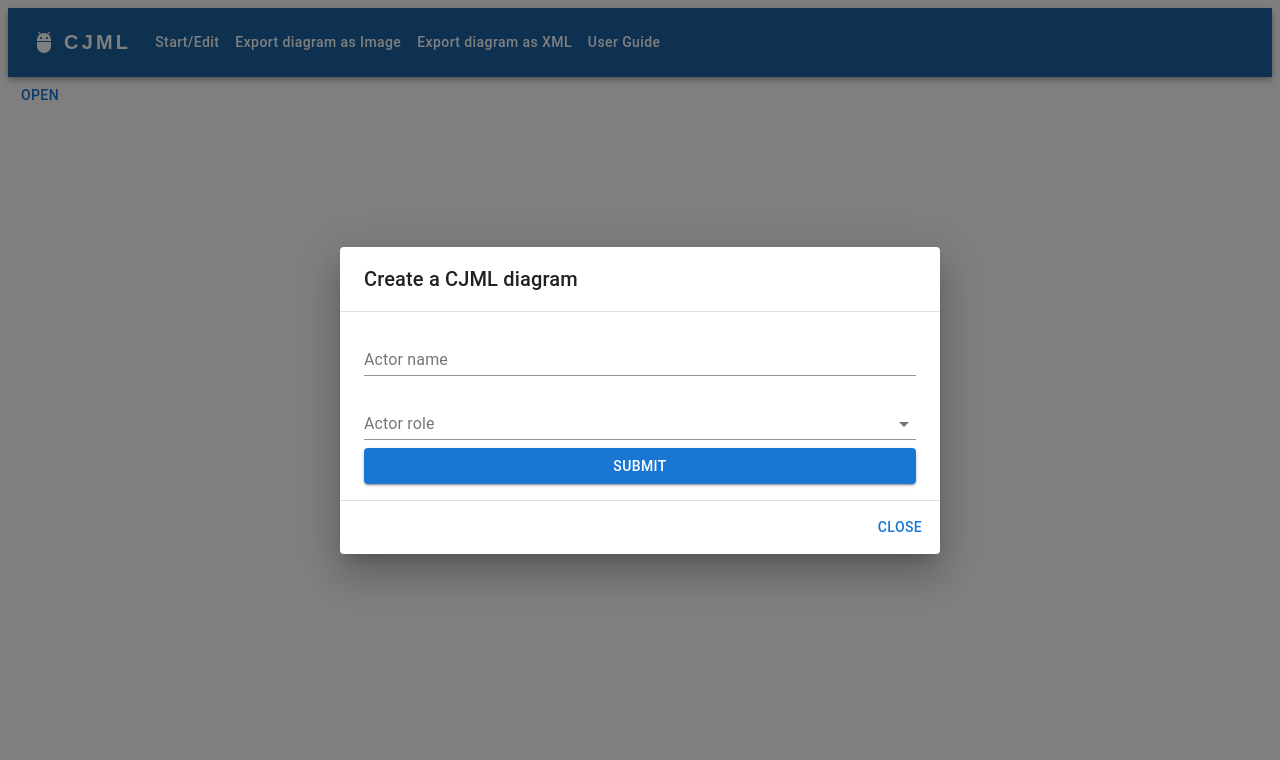
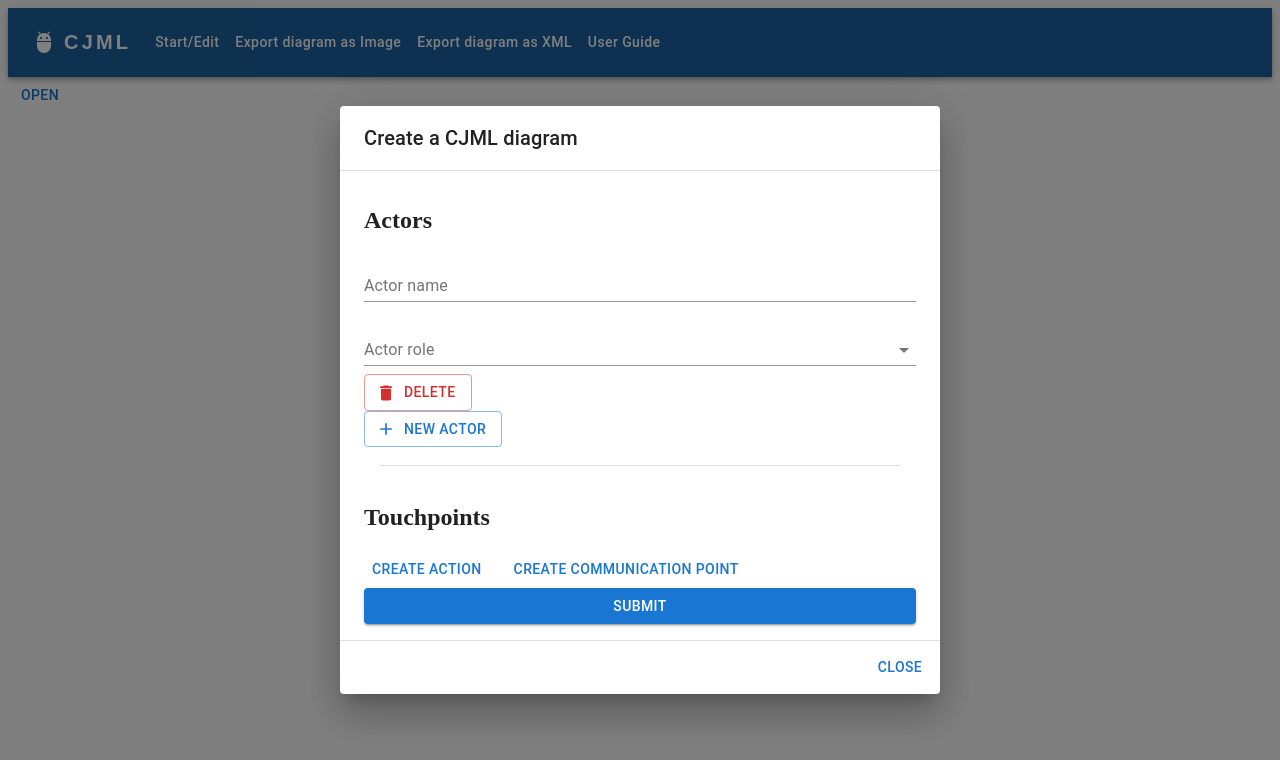
Before and after one commit to aika0725/remake-cjml-tool, a React (Create React App) app: page / in a window 1280 px wide. Both pictures are taken after a click on the button "OPEN". Shown: the top 760 px of the page. Built offline with nearby package versions, Linux system fonts and the light colour scheme.

Commit message:
Add touchpoint card with action and communication point select button

```diff
--- /dev/null
+++ b/src/conpoments/ActionCard/ActionCard.tsx
@@ -0,0 +1,24 @@
+import React from 'react'
+import Radio from '@mui/material/Radio'
+import RadioGroup from '@mui/material/RadioGroup'
+import FormControlLabel from '@mui/material/FormControlLabel'
+import FormControl from '@mui/material/FormControl'
+import FormLabel from '@mui/material/FormLabel'
+
+const ActionCard = () => {
+  return (
+    <div>
+      <h3>Action </h3>
+      <FormControl>
+        <FormLabel id='demo-row-radio-buttons-group-label'>Initiator</FormLabel>
+        <RadioGroup row name='actor-group'>
+          <FormControlLabel value='female' control={<Radio />} label='A' />
+          <FormControlLabel value='male' control={<Radio />} label='B' />
+          <FormControlLabel value='other' control={<Radio />} label='C' />
+        </RadioGroup>
+      </FormControl>
+    </div>
+  )
+}
+
+export default ActionCard
--- a/src/conpoments/ActorCard/ActorCard.tsx
+++ b/src/conpoments/ActorCard/ActorCard.tsx
@@ -1,36 +1,58 @@
-import { Box, createTheme, ThemeProvider } from '@mui/material'
 import React from 'react'
-import SelectRole from '../SelectRole/SelectRole'
-import TextInputActor from '../TextInputActor/TextInputActor'
 
-const theme = createTheme({
-  palette: {
-    secondary: {
-      main: '#d5d5d5',
-    },
-  },
-})
+import { useFormikContext } from 'formik'
+import { TextField, MenuItem } from '@material-ui/core'
+import { IFormData } from '../../interfaces/FormData'
 
-type props = {
-  key: number
-  order: number
+type Props = {
+  name: string
+  index: number
+  role: string
 }
 
-const ActorCard = (props: props) => {
+const ActorCard = (props: Props) => {
+  const { values, handleChange, touched, errors } = useFormikContext<IFormData>()
+
   return (
-    <ThemeProvider theme={theme}>
-      <Box
-        sx={{
-          bgcolor: 'secondary.main',
-        }}
+    <div>
+      <TextField
+        fullWidth
+        id={props.name}
+        name={props.name}
+        label='Actor name'
+        value={values.actors[props.index].actorName}
+        onChange={handleChange}
+        error={
+          touched.actors &&
+          Boolean((errors as unknown as IFormData).actors?.[props.index]?.actorName)
+        }
+        helperText={
+          touched.actors && (errors as unknown as IFormData).actors?.[props.index]?.actorName
+        }
+      />
+      <TextField
+        id={props.role}
+        name={props.role}
+        select
+        label='Actor role'
+        value={values.actors[props.index].actorRole}
+        onChange={handleChange}
+        margin='normal'
+        error={
+          // Need to check why this needs type conversion o unknown
+          touched.actors &&
+          Boolean((errors as unknown as IFormData).actors?.[props.index]?.actorRole)
+        }
+        helperText={
+          touched.actors && (errors as unknown as IFormData).actors?.[props.index]?.actorRole
+        }
+        fullWidth
       >
-        <p>Actor {props.order}</p>
-        <Box sx={{ display: 'inline-flex' }}>
-          <TextInputActor />
-          <SelectRole />
-        </Box>
-      </Box>
-    </ThemeProvider>
+        <MenuItem value={'customer'}>Customer/User</MenuItem>
+        <MenuItem value={'service-provider'}>Service Provider</MenuItem>
+        <MenuItem value={'attacker'}>Attacker</MenuItem>
+      </TextField>
+    </div>
   )
 }
 
--- a/src/conpoments/ButtonAdd/ButtonAdd.tsx
+++ b/src/conpoments/ButtonAdd/ButtonAdd.tsx
@@ -9,7 +9,7 @@ const ButtonAdd = (props: ButtonProps) => {
   return (
     <div>
       <Button variant='outlined' color='error' onClick={props.handleClick}>
-        Add
+        Add+
       </Button>
     </div>
   )
--- /dev/null
+++ b/src/conpoments/CommunicationCard/CommunicationCard.tsx
@@ -0,0 +1,11 @@
+import React from 'react'
+
+const CommunicationCard = () => {
+  return (
+    <div>
+      <div>Communication </div>
+    </div>
+  )
+}
+
+export default CommunicationCard
--- a/src/conpoments/Form/Form.tsx
+++ b/src/conpoments/Form/Form.tsx
@@ -6,26 +6,34 @@ import DialogActions from '@mui/material/DialogActions'
 import DialogContent from '@mui/material/DialogContent'
 import DialogTitle from '@mui/material/DialogTitle'
 
-import Test from '../Test/test'
+import ActorCard from '../ActorCard/ActorCard'
 
-import { Formik, FormikProps } from 'formik'
+import { FieldArray, Formik, FormikProps } from 'formik'
 
 import * as yup from 'yup'
 import { IFormData } from '../../interfaces/FormData'
+
+import DeleteIcon from '@mui/icons-material/Delete'
+import AddIcon from '@mui/icons-material/Add'
+import TouchpointCard from '../TouchpointCard/TouchpointCard'
+import { Divider } from '@mui/material'
 
 const validationSchema = yup.object({
   actors: yup.array().of(
     yup.object({
       actorName: yup.string().required('Actor name is required'),
-      actorRole: yup.string().required('Actor Role is required'),
+      actorRole: yup.string().required('Actor role is required'),
+    }),
+  ),
+  touchpoints: yup.array().of(
+    yup.object({
+      senderName: yup.string().required('Sender/Initiator name is required'),
+      senderDescription: yup.string().required('Activity description is required'),
     }),
   ),
 })
-// actorName: yup.string().required('Actor name is required'),
-// actorRole: yup.string().required('Actor Role is required'),
 
 function Form() {
-  // Set window status -----------------------------
   const [open, setOpen] = React.useState(false)
 
   const handleClickOpen = () => () => {
@@ -45,6 +53,23 @@ function Form() {
     }
   }, [open])
 
+  const formInitialValues: IFormData = {
+    actors: [{ id: 0, actorName: '', actorRole: '' }],
+    touchpoints: [
+      {
+        id: 0,
+        type: '',
+        channel: '',
+        senderName: '',
+        senderDescription: '',
+        senderRiskCategory: '',
+        receiverName: '',
+        receiverDescription: '',
+        receiverRiskCategory: '',
+      },
+    ],
+  }
+
   return (
     <div>
       <Button onClick={handleClickOpen()}>open</Button>
@@ -61,22 +86,60 @@ function Form() {
         <DialogTitle id='form-dialog'>Create a CJML diagram</DialogTitle>
         <DialogContent dividers={true}>
           <Formik
-            initialValues={{
-              actors: [
-                { id: 0, actorName: '', actorRole: '' },
-                { id: 1, actorName: '', actorRole: '' },
-              ],
-            }}
+            initialValues={formInitialValues}
             onSubmit={(values) => {
               alert(JSON.stringify(values, null, 2))
             }}
             validationSchema={validationSchema}
           >
             {(formikProps: FormikProps<IFormData>) => {
-              console.log(formikProps.values.actors[0].actorName)
+              console.log(formikProps.values.actors)
+              console.log(formikProps)
               return (
                 <form onSubmit={formikProps.handleSubmit}>
-                  <Test />
+                  <h2>Actors</h2>
+                  {/* ---------------------------------- */}
+                  <FieldArray
+                    name='actors'
+                    render={(arrayHelpers) => (
+                      <div>
+                        {formikProps.values.actors.map((actor, index) => (
+                          <div key={index}>
+                            {/** both these conventions do the same */}
+                            <ActorCard
+                              name={`actors[${index}].actorName`}
+                              role={`actors[${index}].actorRole`}
+                              index={index}
+                            />
+
+                            <Button
+                              variant='outlined'
+                              startIcon={<DeleteIcon />}
+                              onClick={() => arrayHelpers.remove(index)}
+                              color='error'
+                            >
+                              Delete
+                            </Button>
+                          </div>
+                        ))}
+
+                        <Button
+                          variant='outlined'
+                          startIcon={<AddIcon />}
+                          onClick={() => arrayHelpers.push({ id: 0, actorName: '', actorRole: '' })}
+                        >
+                          New actor
+                        </Button>
+                      </div>
+                    )}
+                  />
+                  <br />
+                  <Divider variant='middle' />
+                  <br />
+                  <h2>Touchpoints</h2>
+                  <TouchpointCard />
+                  {/* -------------------------------- */}
+
                   <Button color='primary' variant='contained' fullWidth type='submit'>
                     Submit
                   </Button>
--- a/src/conpoments/Test/test.tsx
+++ /dev/null
@@ -1,45 +0,0 @@
-import React from 'react'
-
-import { useFormikContext } from 'formik'
-import { TextField, MenuItem } from '@material-ui/core'
-import { IFormData } from '../../interfaces/FormData'
-
-const Test = () => {
-  const { values, handleChange, touched, errors } = useFormikContext<IFormData>()
-
-  return (
-    <div>
-      <TextField
-        fullWidth
-        id='actors[0].actorName'
-        name='actors[0].actorName'
-        label='Actor name'
-        value={values.actors[0].actorName}
-        onChange={handleChange}
-        error={touched.actors && Boolean((errors as unknown as IFormData).actors?.[0]?.actorName)}
-        helperText={touched.actors && (errors as unknown as IFormData).actors?.[0]?.actorName}
-      />
-      <TextField
-        id='actorRole'
-        name='actors[0].actorRole'
-        select
-        label='Actor role'
-        value={values.actors[0].actorRole}
-        onChange={handleChange}
-        margin='normal'
-        error={
-          // Need to check why this needs type conversion o unknown
-          touched.actors && Boolean((errors as unknown as IFormData).actors?.[0]?.actorRole)
-        }
-        helperText={touched.actors && (errors as unknown as IFormData).actors?.[0]?.actorRole}
-        fullWidth
-      >
-        <MenuItem value={'customer'}>Customer/User</MenuItem>
-        <MenuItem value={'service-provider'}>Service Provider</MenuItem>
-        <MenuItem value={'attacker'}>Attacker</MenuItem>
-      </TextField>
-    </div>
-  )
-}
-
-export default Test
--- /dev/null
+++ b/src/conpoments/TouchpointCard/TouchpointCard.tsx
@@ -0,0 +1,31 @@
+import React, { useState } from 'react'
+
+import TouchpointCardContainer from '../TouchpointCardContainer/TouchpointCardContainer'
+import TouchpointTypeButtons from '../TouchpointTypeButtons/TouchpointTypeButtons'
+
+const TouchpointCard = () => {
+  const [type, setType] = useState('')
+  const [hasChosen, setHasChosen] = useState(false)
+
+  const showCard = (value: string) => {
+    // value === 'action' ? <ActionCard /> : <CommunicationCard />
+    console.log(`this is ${value}`)
+    setHasChosen(true)
+    setType(value)
+  }
+  return (
+    <div>
+      {hasChosen === true ? (
+        <TouchpointCardContainer type={type} />
+      ) : (
+        <TouchpointTypeButtons
+          display={(type) => {
+            showCard(type)
+          }}
+        />
+      )}
+    </div>
+  )
+}
+
+export default TouchpointCard
--- /dev/null
+++ b/src/conpoments/TouchpointCardContainer/TouchpointCardContainer.tsx
@@ -0,0 +1,15 @@
+import React, { useState } from 'react'
+
+import ActionCard from '../ActionCard/ActionCard'
+import CommunicationCard from '../CommunicationCard/CommunicationCard'
+
+type Props = {
+  type: string
+}
+
+const TouchpointCardContainer = (props: Props) => {
+  console.log(props.type)
+  return <div>{props.type === 'action' ? <ActionCard /> : <CommunicationCard />}</div>
+}
+
+export default TouchpointCardContainer
--- /dev/null
+++ b/src/conpoments/TouchpointTypeButtons/TouchpointTypeButtons.tsx
@@ -0,0 +1,35 @@
+import React, { useState } from 'react'
+
+import Stack from '@mui/material/Stack'
+import Button from '@mui/material/Button'
+
+type Props = {
+  display: (value: string) => void
+}
+const TouchpointTypeButtons = (props: Props) => {
+  return (
+    <div>
+      <Stack className='touchpoint-types' spacing={2} direction='row'>
+        <Button
+          variant='text'
+          onClick={() => {
+            props.display('action')
+          }}
+        >
+          Create Action
+        </Button>
+        <Button
+          variant='text'
+          onClick={() => {
+            props.display('communication')
+          }}
+        >
+          Create Communication point
+        </Button>
+      </Stack>
+      {/* {type === 'action' ? <ActionCard /> : <CommunicationCard />} */}
+    </div>
+  )
+}
+
+export default TouchpointTypeButtons
--- a/src/interfaces/FormData.ts
+++ b/src/interfaces/FormData.ts
@@ -3,5 +3,5 @@ import { ITouchpoint } from './Touchpoint'
 
 export interface IFormData {
   actors: IActor[]
-  //   touchpoints: ITouchpoint[]
+  touchpoints: ITouchpoint[]
 }
--- a/src/interfaces/Touchpoint.ts
+++ b/src/interfaces/Touchpoint.ts
@@ -3,12 +3,10 @@ export interface ITouchpoint {
   type: string
   channel?: string
   senderName: string
-  senderID: string
   senderDescription: string
-  senderCategory?: string
+  senderRiskCategory?: string
   receiverName?: string
-  receiverID?: string
   receiverDescription?: string
-  receiverCategory?: string
+  receiverRiskCategory?: string
   time?: string
 }
```
Also changed, not shown: src/conpoments/ActorsContainer/ActorsContainer.tsx (deleted, +0 -41 lines).
